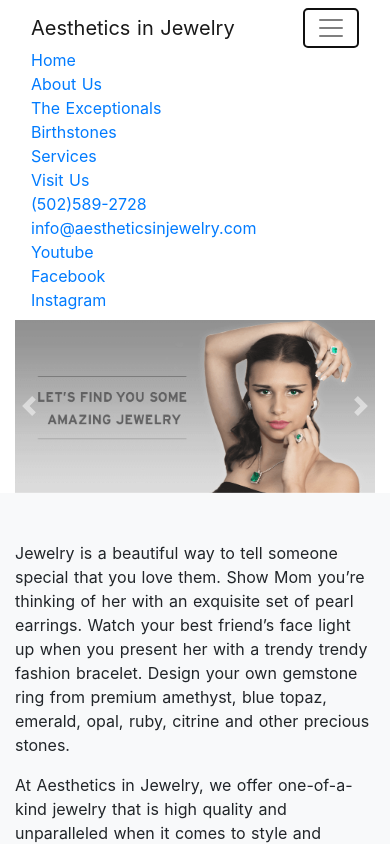
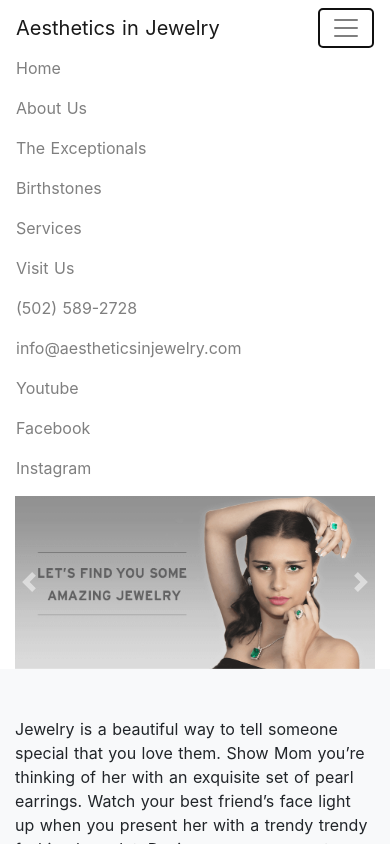
Before and after one commit to shadowlion/aestheticsinjewelry, a Nuxt app: page / in a window 390 px wide. Both pictures are taken after a click on the button 331 px from the left and 28 px from the top of the page. Shown: the top 844 px of the page. Built offline with nearby package versions, Linux system fonts and the light colour scheme.

Commit message:
refactor: modulate layout components

```diff
--- /dev/null
+++ b/components/DesktopHeader.vue
@@ -0,0 +1,37 @@
+<template>
+  <header class="container d-none d-md-block">
+    <div class="d-flex justify-content-between pt-3">
+      <p class="text-muted mb-0">Let's find you some amazing jewelry!</p>
+      <a href="tel:5025892728">(502) 589-2728</a>
+      <a href="mailto:info@aestheticsinjewelry.com">
+        info@aestheticsinjewelry.com
+      </a>
+      <a
+        href="https://www.youtube.com/channel/UCnsJN9wV4YbptB8NmlXFVaQ"
+        target="_blank"
+      >
+        Youtube
+      </a>
+      <a href="https://www.facebook.com/aestheticsinjewelry/" target="_blank">
+        Facebook
+      </a>
+      <a href="https://www.instagram.com/aestheticsinjewel/" target="_blank">
+        Instagram
+      </a>
+    </div>
+    <hr />
+    <div class="d-flex justify-content-center">
+      <a href="/">
+        <img :src="require('@/assets/aj-logo.png')" class="img-fluid" />
+      </a>
+    </div>
+    <div class="d-flex justify-content-around py-4">
+      <a href="/">Home</a>
+      <a href="/about">About Us</a>
+      <a href="/exceptionals">The Exceptionals</a>
+      <a href="/birthstones">Birthstones</a>
+      <a href="/services">Services</a>
+      <a href="/visit-us">Visit Us</a>
+    </div>
+  </header>
+</template>
--- /dev/null
+++ b/components/Footer.vue
@@ -0,0 +1,72 @@
+<template>
+  <footer class="bg-light py-5">
+    <div class="container">
+      <div class="row d-flex justify-content-between">
+        <div class="col-md-6">
+          <h2>Come Visit Us!</h2>
+          <a
+            href="https://www.google.com/maps/place/410+W+Chestnut+St,+Louisville,+KY+40202/@38.2488751,-85.7606713,17z/data=!3m1!4b1!4m5!3m4!1s0x886972afaf855dd3:0x7fda89111b43c510!8m2!3d38.2488751!4d-85.7584826"
+            target="_blank"
+          >
+            <address>
+              410 West Chestnut Street
+              <br />
+              Suite 634
+              <br />
+              Louisville, KY 40202
+            </address>
+          </a>
+
+          <address>
+            M-F: 10:00am - 4:00pm
+            <br />
+            Sat: 10:00am - 3:00pm
+            <br />
+            Sun: Closed
+            <br />
+          </address>
+
+          <address>
+            <p>
+              Contact us ahead of time for an appointment so we can give you
+              privacy/social distancing:
+            </p>
+            Phone: <a href="tel:5025892728">(502) 589-2728</a>
+            <br />
+            Email:
+            <a href="mailto:info@aestheticsinjewelry.com">
+              info@aestheticsinjewelry.com
+            </a>
+            <br />
+            Fax: (502) 589-0209
+            <br />
+            <a
+              href="https://www.youtube.com/channel/UCnsJN9wV4YbptB8NmlXFVaQ"
+              target="_blank"
+            >
+              Youtube
+            </a>
+            <br />
+            <a
+              href="https://www.facebook.com/aestheticsinjewelry/"
+              target="_blank"
+            >
+              Facebook
+            </a>
+            <br />
+            <a
+              href="https://www.instagram.com/aestheticsinjewel/"
+              target="_blank"
+            >
+              Instagram
+            </a>
+          </address>
+        </div>
+        <div class="col-md-6">
+          <h2>Or Contact Us Here:</h2>
+          <ContactForm />
+        </div>
+      </div>
+    </div>
+  </footer>
+</template>
--- /dev/null
+++ b/components/MobileHeader.vue
@@ -0,0 +1,40 @@
+<template>
+  <header class="d-block d-md-none">
+    <BNavbar toggleable="md" class="pb-md-4">
+      <BNavbarBrand href="#">Aesthetics in Jewelry</BNavbarBrand>
+      <BNavbarToggle target="nav-collapse"></BNavbarToggle>
+      <BCollapse id="nav-collapse" is-nav>
+        <BNavbarNav>
+          <BNavItem to="/">Home</BNavItem>
+          <BNavItem to="/about">About Us</BNavItem>
+          <BNavItem to="/exceptionals">The Exceptionals</BNavItem>
+          <BNavItem to="/birthstones">Birthstones</BNavItem>
+          <BNavItem to="/services">Services</BNavItem>
+          <BNavItem to="/visit-us">Visit Us</BNavItem>
+          <BNavItem href="tel:5025892728">(502) 589-2728</BNavItem>
+          <BNavItem href="mailto:info@aestheticsinjewelry.com">
+            info@aestheticsinjewelry.com
+          </BNavItem>
+          <BNavItem
+            href="https://www.youtube.com/channel/UCnsJN9wV4YbptB8NmlXFVaQ"
+            target="_blank"
+          >
+            Youtube
+          </BNavItem>
+          <BNavItem
+            href="https://www.facebook.com/aestheticsinjewelry/"
+            target="_blank"
+          >
+            Facebook
+          </BNavItem>
+          <BNavItem
+            href="https://www.instagram.com/aestheticsinjewel/"
+            target="_blank"
+          >
+            Instagram
+          </BNavItem>
+        </BNavbarNav>
+      </BCollapse>
+    </BNavbar>
+  </header>
+</template>
--- a/layouts/default.vue
+++ b/layouts/default.vue
@@ -1,159 +1,11 @@
 <template>
   <div>
-    <header class="container">
-      <div class="d-none d-md-block">
-        <div class="d-flex justify-content-between pt-3">
-          <p class="text-muted mb-0">Let's find you some amazing jewelry!</p>
-          <a href="tel:5025892728">(502) 589-2728</a>
-          <a href="mailto:info@aestheticsinjewelry.com">
-            info@aestheticsinjewelry.com
-          </a>
-          <a
-            href="https://www.youtube.com/channel/UCnsJN9wV4YbptB8NmlXFVaQ"
-            target="_blank"
-          >
-            Youtube
-          </a>
-          <a
-            href="https://www.facebook.com/aestheticsinjewelry/"
-            target="_blank"
-          >
-            Facebook
-          </a>
-          <a
-            href="https://www.instagram.com/aestheticsinjewel/"
-            target="_blank"
-          >
-            Instagram
-          </a>
-        </div>
-        <hr />
-        <div class="d-flex justify-content-center">
-          <a href="/">
-            <img :src="require('@/assets/aj-logo.png')" class="img-fluid" />
-          </a>
-        </div>
-        <div class="d-flex justify-content-around py-4">
-          <a href="/">Home</a>
-          <a href="/about">About Us</a>
-          <a href="/exceptionals">The Exceptionals</a>
-          <a href="/birthstones">Birthstones</a>
-          <a href="/services">Services</a>
-          <a href="/visit-us">Visit Us</a>
-        </div>
-      </div>
-      <div class="d-block d-md-none">
-        <b-navbar toggleable="md" class="pb-md-4">
-          <b-navbar-brand href="#">Aesthetics in Jewelry</b-navbar-brand>
-          <b-navbar-toggle target="nav-collapse"></b-navbar-toggle>
-          <b-collapse id="nav-collapse" is-nav>
-            <b-navbar-nav>
-              <a href="/" class="nav-item">Home</a>
-              <a href="/about" class="nav-item">About Us</a>
-              <a href="/exceptionals" class="nav-item">The Exceptionals</a>
-              <a href="/birthstones" class="nav-item">Birthstones</a>
-              <a href="/services" class="nav-item">Services</a>
-              <a href="/visit-us" class="nav-item">Visit Us</a>
-              <a href="tel:5025892728">(502)589-2728</a>
-              <a href="mailto:info@aestheticsinjewelry.com">
-                info@aestheticsinjewelry.com
-              </a>
-              <a
-                href="https://www.youtube.com/channel/UCnsJN9wV4YbptB8NmlXFVaQ"
-                target="_blank"
-              >
-                Youtube
-              </a>
-              <a
-                href="https://www.facebook.com/aestheticsinjewelry/"
-                target="_blank"
-              >
-                Facebook
-              </a>
-              <a
-                href="https://www.instagram.com/aestheticsinjewel/"
-                target="_blank"
-              >
-                Instagram
-              </a>
-            </b-navbar-nav>
-          </b-collapse>
-        </b-navbar>
-      </div>
-    </header>
+    <DesktopHeader />
+    <MobileHeader />
     <main>
       <Nuxt />
     </main>
-    <footer class="bg-light py-5">
-      <div class="container">
-        <div class="row d-flex justify-content-between">
-          <div class="col-md-6">
-            <h2>Come Visit Us!</h2>
-            <a
-              href="https://www.google.com/maps/place/410+W+Chestnut+St,+Louisville,+KY+40202/@38.2488751,-85.7606713,17z/data=!3m1!4b1!4m5!3m4!1s0x886972afaf855dd3:0x7fda89111b43c510!8m2!3d38.2488751!4d-85.7584826"
-              target="_blank"
-            >
-              <address>
-                410 West Chestnut Street
-                <br />
-                Suite 634
-                <br />
-                Louisville, KY 40202
-              </address>
-            </a>
-
-            <address>
-              M-F: 10:00am - 4:00pm
-              <br />
-              Sat: 10:00am - 3:00pm
-              <br />
-              Sun: Closed
-              <br />
-            </address>
-
-            <address>
-              <p>
-                Contact us ahead of time for an appointment so we can give you
-                privacy/social distancing:
-              </p>
-              Phone: <a href="tel:5025892728">(502) 589-2728</a>
-              <br />
-              Email:
-              <a href="mailto:info@aestheticsinjewelry.com">
-                info@aestheticsinjewelry.com
-              </a>
-              <br />
-              Fax: (502) 589-0209
-              <br />
-              <a
-                href="https://www.youtube.com/channel/UCnsJN9wV4YbptB8NmlXFVaQ"
-                target="_blank"
-              >
-                Youtube
-              </a>
-              <br />
-              <a
-                href="https://www.facebook.com/aestheticsinjewelry/"
-                target="_blank"
-              >
-                Facebook
-              </a>
-              <br />
-              <a
-                href="https://www.instagram.com/aestheticsinjewel/"
-                target="_blank"
-              >
-                Instagram
-              </a>
-            </address>
-          </div>
-          <div class="col-md-6">
-            <h2>Or Contact Us Here:</h2>
-            <ContactForm />
-          </div>
-        </div>
-      </div>
-    </footer>
+    <Footer />
   </div>
 </template>
 
```
